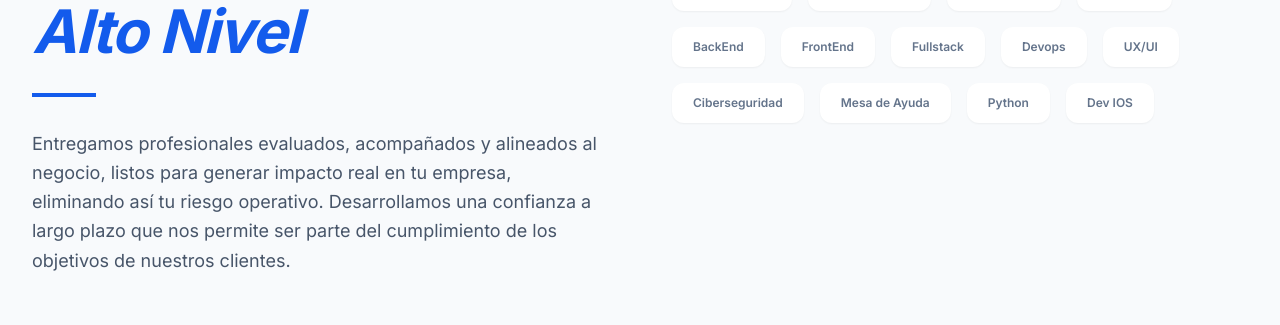
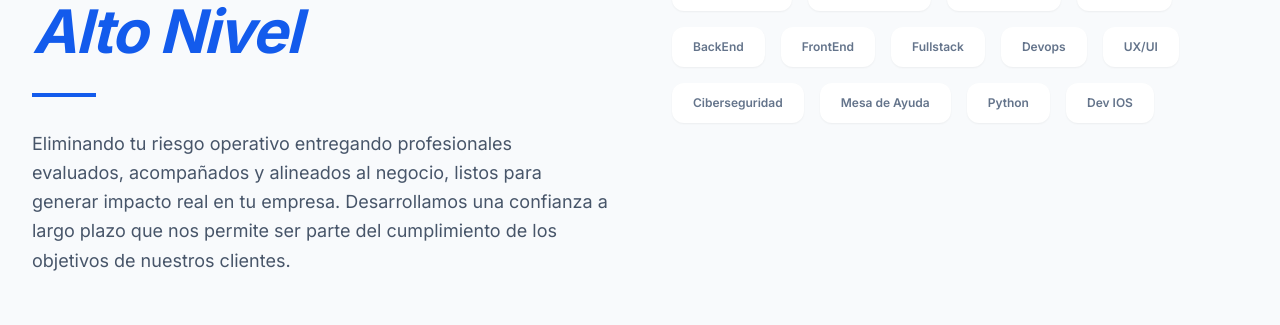
Before and after one commit to asinomas/paginaultima, a React (Vite) app in the folder Pagina_ultima/: page / in a window 1280 px wide. Shown: the part 1020-1345 px from the top of the page. Built offline with nearby package versions, Linux system fonts and the light colour scheme.

Commit message:
Update Services.tsx

```diff
--- a/Pagina_ultima/src/components/Services.tsx
+++ b/Pagina_ultima/src/components/Services.tsx
@@ -54,7 +54,7 @@ const HighLevelConsulting: React.FC = () => {
             </h3>
             <div className="w-16 h-1 bg-[#135bec] mb-8"></div>
             <p className="text-lg text-slate-600 leading-relaxed">
-              Entregamos profesionales evaluados, acompañados y alineados al negocio, listos para generar impacto real en tu empresa, eliminando así tu riesgo operativo.
+              Eliminando tu riesgo operativo entregando profesionales evaluados, acompañados y alineados al negocio, listos para generar impacto real en tu empresa.
               Desarrollamos una confianza a largo plazo que nos permite ser parte del cumplimiento de los objetivos de nuestros clientes.
 
             </p>
```
